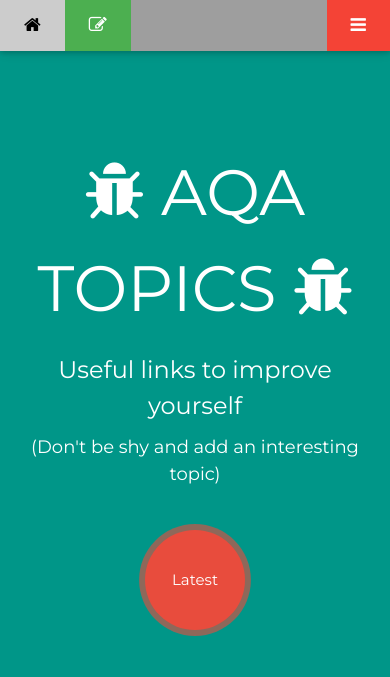
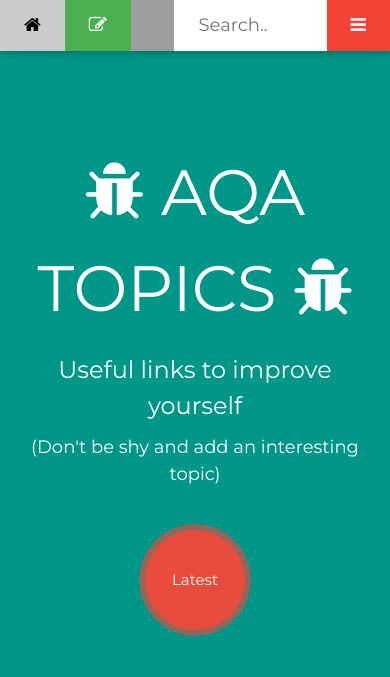
Before and after one commit to Goraved/AQA_topics, a Flask app: page / in a window 390 px wide. Shown: the top 677 px of the page. Run offline with Flask 2, Linux system fonts and the light colour scheme; data that the repository does not hold is empty; some libraries are stand-ins or nearby versions.

Commit message:
Search mobile style fix

```diff
--- a/templates/index.html
+++ b/templates/index.html
@@ -71,14 +71,14 @@ var trackOutboundLink = function(url) {
            href="https://docs.google.com/document/d/1NOUtWpXB6oGqi8QWtU-QDsM6-AxvBHNMwS9URKrcd38/edit"
            class="w3-bar-item w3-hide-small w3-button w3-padding-large  w3-hover-orange" target="_blank">AQA
             Tasks</a>
+
         <!-- Search -->
-
         <form action="/search" method="GET" class="w3-hide-small">
             <input class="w3-bar-item w3-input w3-right w3-hide-small  w3-large w3-padding-large w3-animate-input"
                    placeholder="Search.." style="width: 18%; max-width: 39%;" type="text" required name="search">
             <input type="submit" style="display:none;">
         </form>
-        <form action="/search" method="GET" class="w3-hide w3-hide-large">
+        <form action="/search" method="GET" class="w3-hide-medium w3-hide-large">
             <input class="w3-bar-item w3-input w3-right w3-hide-large  w3-large w3-padding-large"
                    placeholder="Search.." style="width: 39%;" type="text" required name="search">
             <input type="submit" style="display:none;">
```
